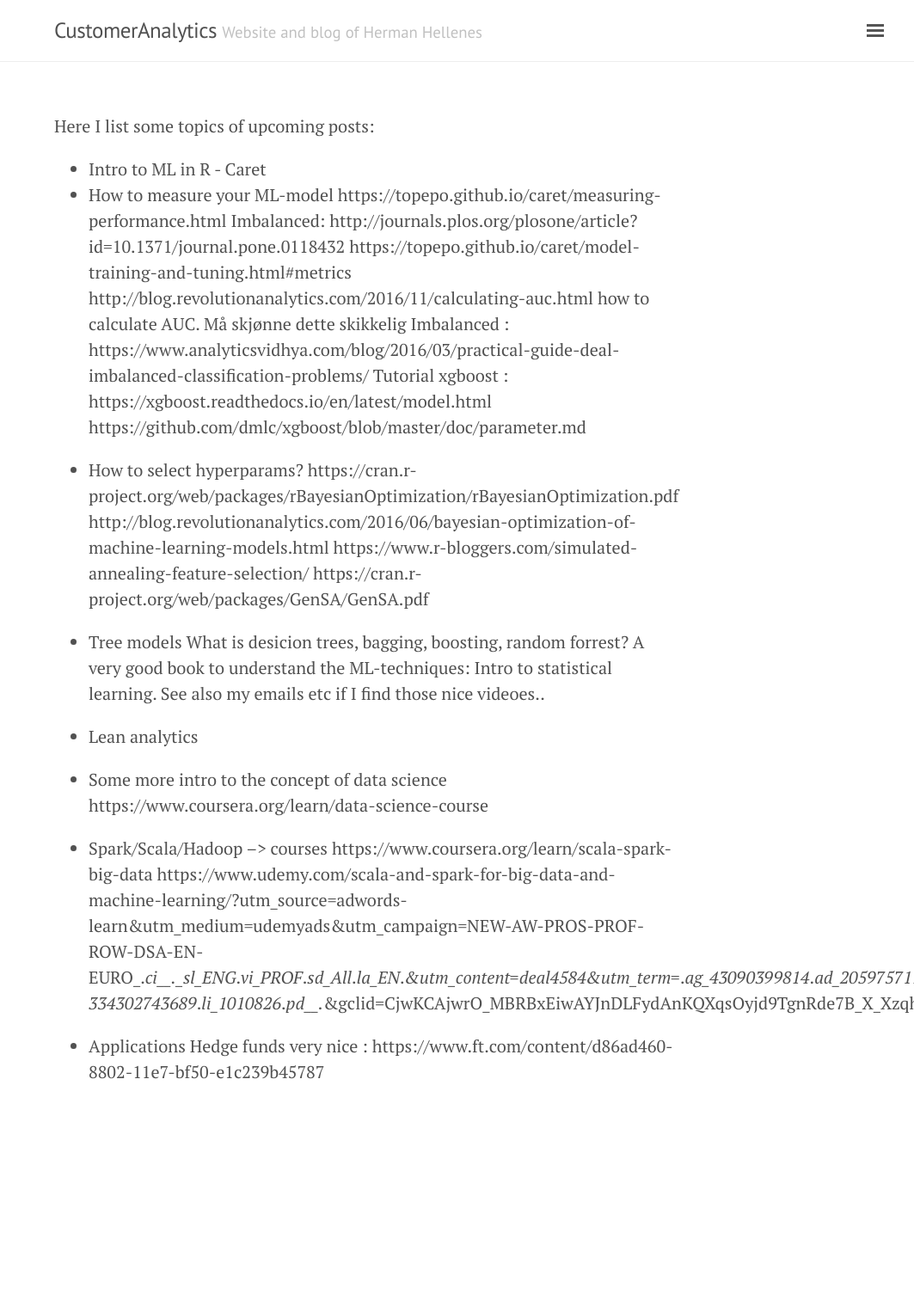
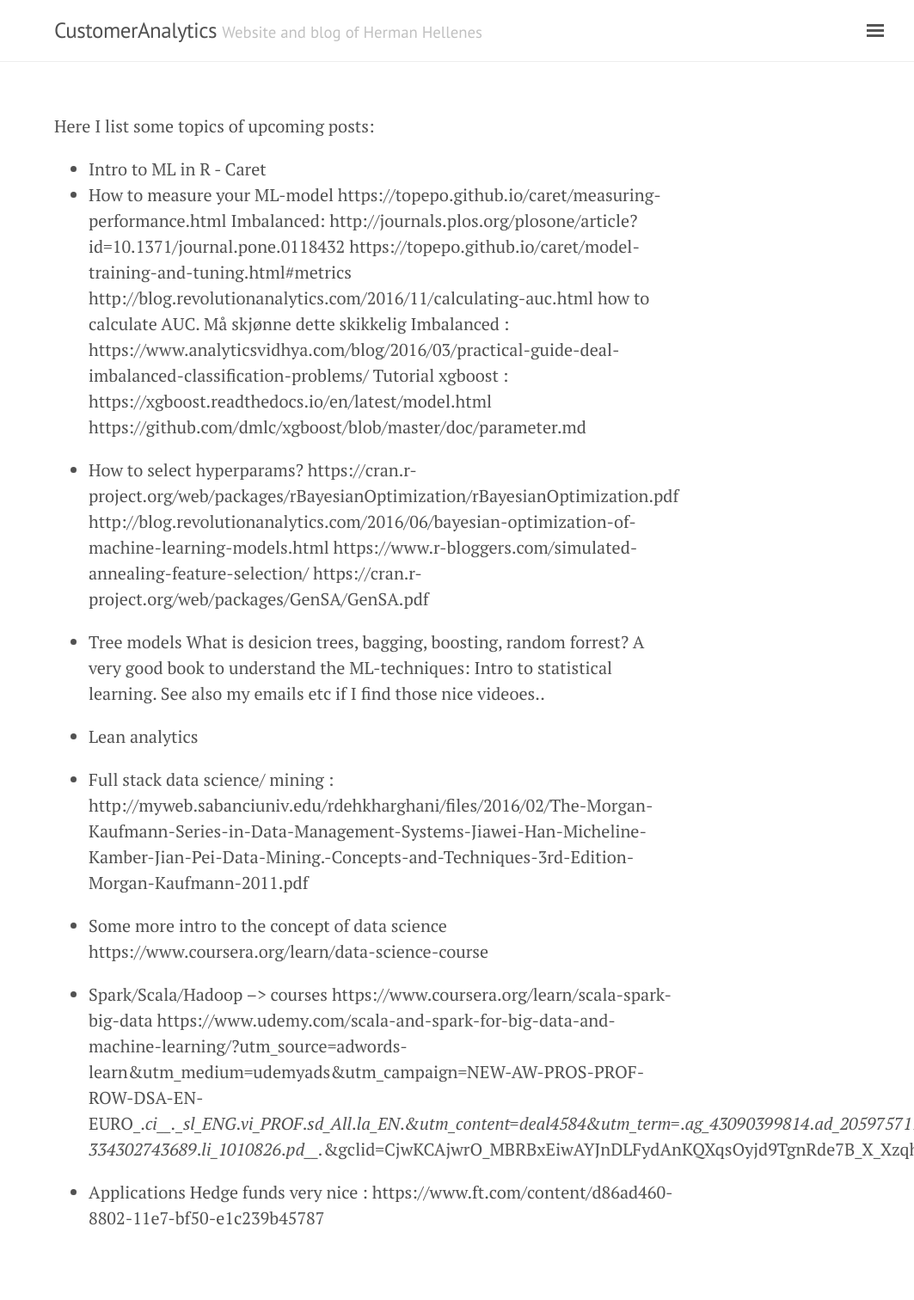
Before and after one commit to herman-hellenes/herman-hellenes.github.io, a Jekyll site: the page built from undone_posts/2017-08-18-Temp-resources.md, in a window 1280 px wide. Shown: the whole page at 86% size, without its empty margins (217-1280 px from the left). Built offline with Jekyll 4.4.1, drawn with Linux system fonts in a browser that asks for light colours; nearby versions of some CDN libraries; our own code applies the rules of GitHub Pages for plain Markdown files; before the commit the page ends 1342 px from its top, so only the background shows below that.

Commit message:
Update 2017-08-18-Temp-resources.md

```diff
--- a/undone_posts/2017-08-18-Temp-resources.md
+++ b/undone_posts/2017-08-18-Temp-resources.md
@@ -23,7 +23,7 @@ What is desicion trees, bagging, boosting, random forrest? A very good book to u
 
 * Lean analytics
 
-
+* Full stack data science/ mining : http://myweb.sabanciuniv.edu/rdehkharghani/files/2016/02/The-Morgan-Kaufmann-Series-in-Data-Management-Systems-Jiawei-Han-Micheline-Kamber-Jian-Pei-Data-Mining.-Concepts-and-Techniques-3rd-Edition-Morgan-Kaufmann-2011.pdf
 
 * Some more intro to the concept of data science
 https://www.coursera.org/learn/data-science-course
```
